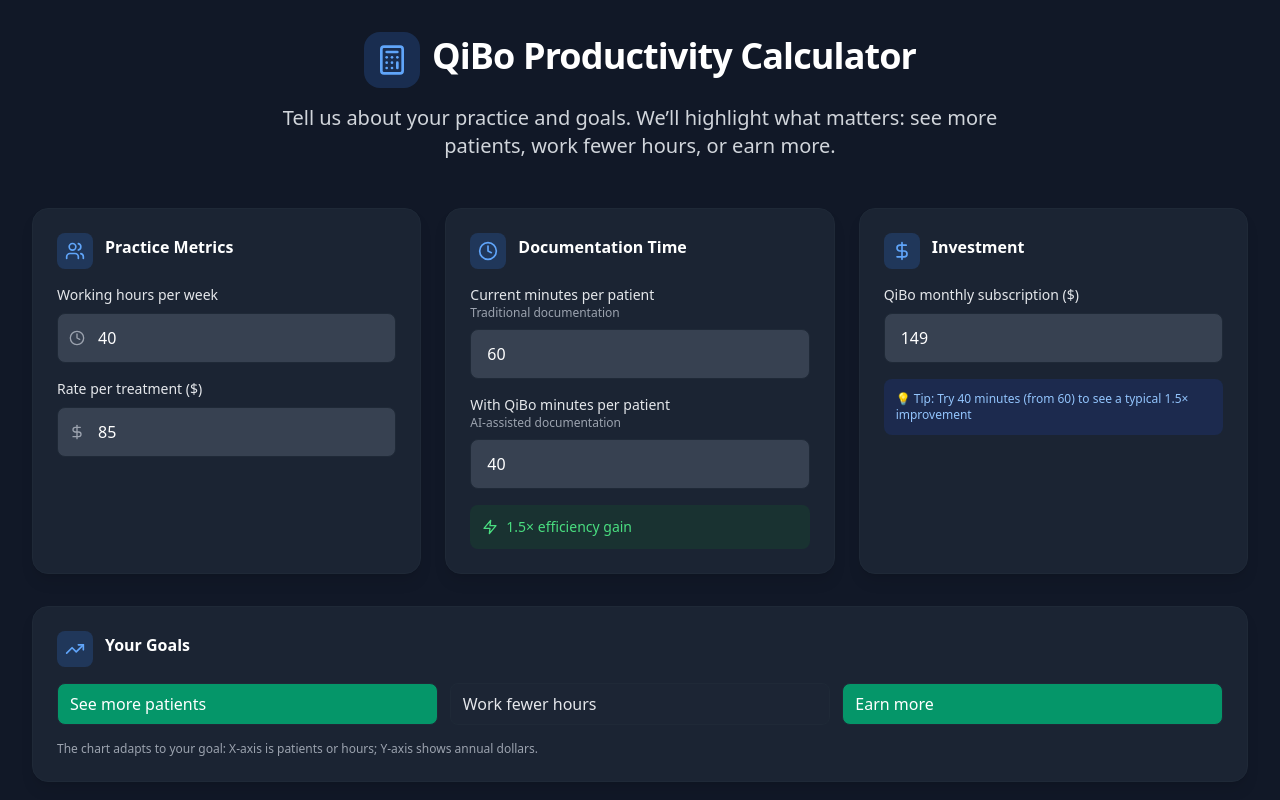
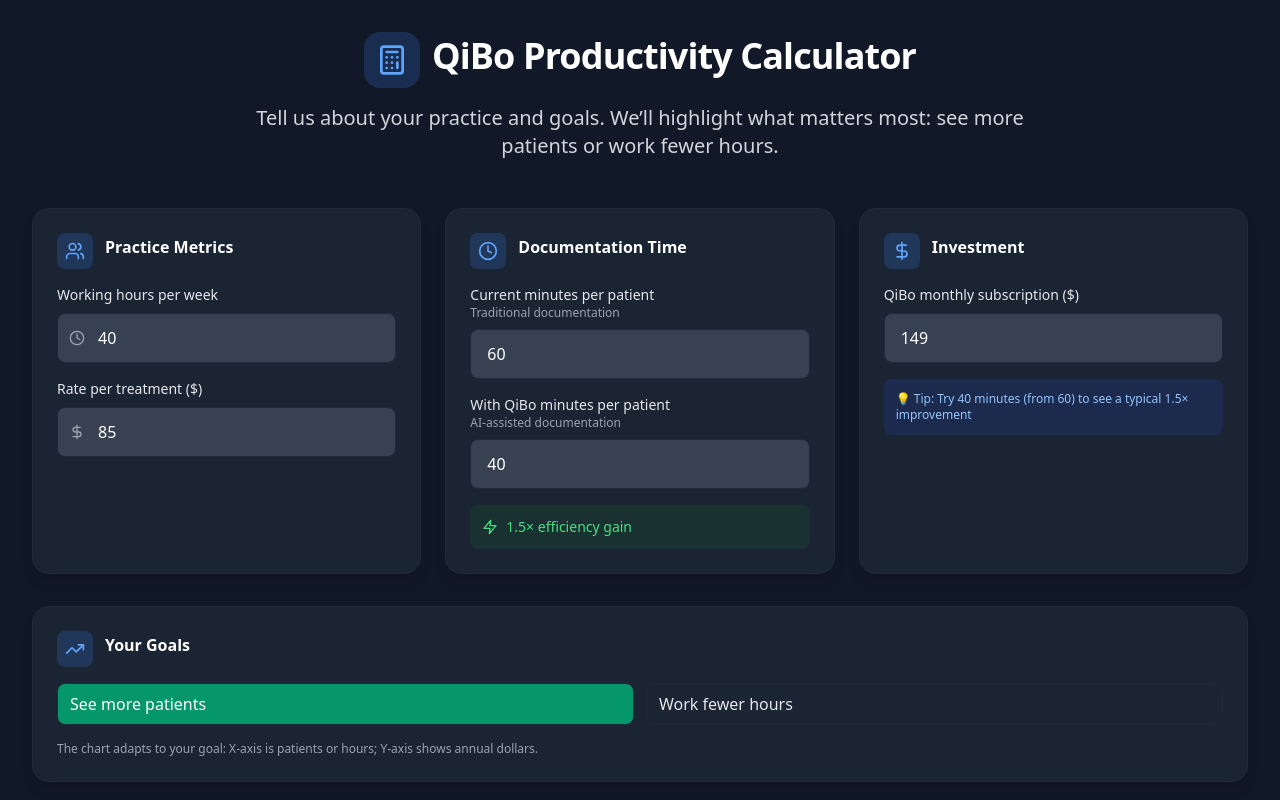
Before and after one commit to rainman71/qibo, a Next.js app: page /qibocalculator in a window 1280 px wide. Shown: the top 800 px of the page. Built offline with nearby package versions, Linux system fonts and the light colour scheme.

Commit message:
Update QiBoCalculator.js

```diff
--- a/components/QiBoCalculator.js
+++ b/components/QiBoCalculator.js
@@ -221,7 +221,7 @@
             <h1 className="text-4xl font-bold tracking-tight text-white">QiBo Productivity Calculator</h1>
           </div>
           <p className="text-xl max-w-3xl mx-auto text-gray-300">
-            Tell us about your practice and goals. We’ll highlight what matters: see more patients, work fewer hours, or earn more.
+            Tell us about your practice and goals. We’ll highlight what matters most: see more patients or work fewer hours.
           </p>
         </div>
 
@@ -258,10 +258,9 @@
         {/* Goals row */}
         <div className="mb-8">
           <InputSection title="Your Goals" icon={<TrendingUp className="h-5 w-5" />} darkMode={darkMode}>
-            <div className="grid grid-cols-1 sm:grid-cols-3 gap-3">
+            <div className="grid grid-cols-1 sm:grid-cols-2 gap-3">
               <GoalToggle label="See more patients" checked={goals.seeMore} onChange={() => toggleGoalExclusive("seeMore")} />
               <GoalToggle label="Work fewer hours" checked={goals.workLess} onChange={() => toggleGoalExclusive("workLess")} />
-              <GoalToggle label="Earn more" checked={goals.makeMore} onChange={() => toggleGoalExclusive("makeMore")} />
             </div>
             <div className="text-xs text-gray-400 mt-2">The chart adapts to your goal: X-axis is patients or hours; Y-axis shows annual dollars.</div>
           </InputSection>
```
